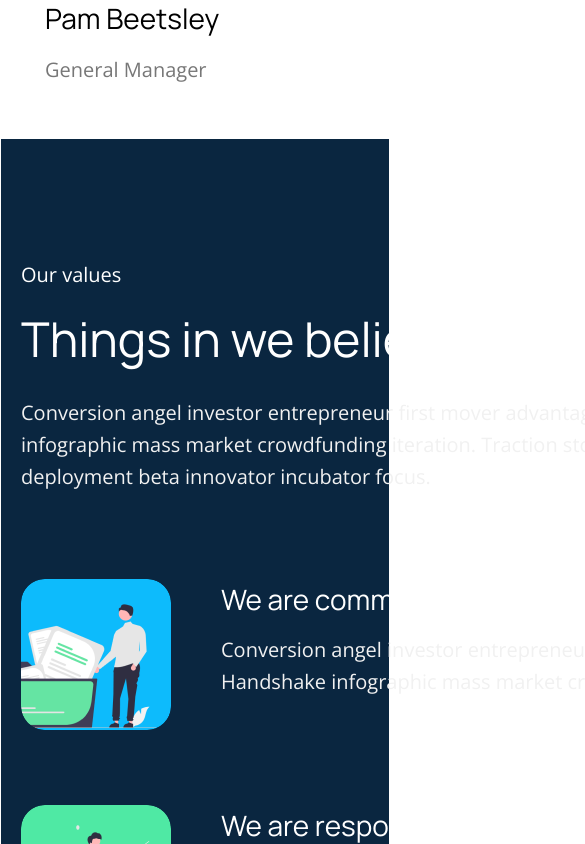
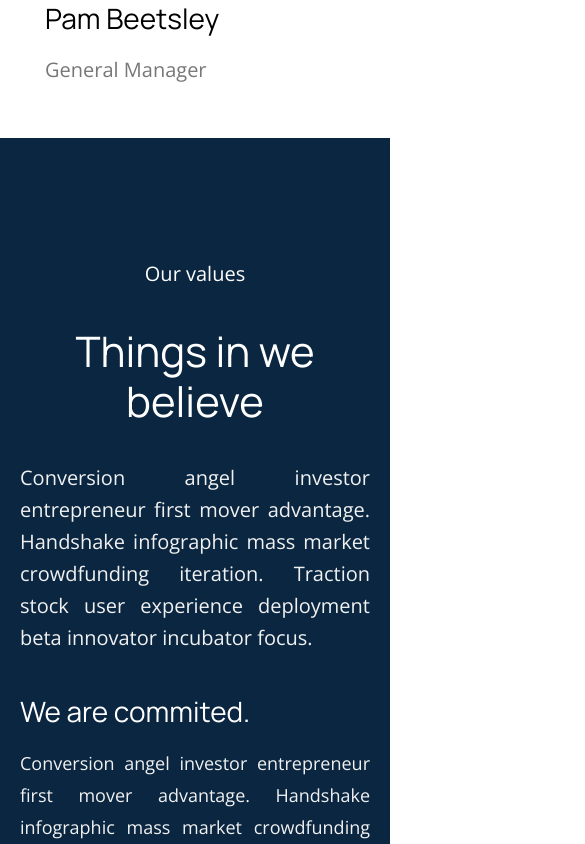
Before and after one commit to olaishola05/Boldo-UI, a React (Create React App) app: page /about in a window 390 px wide. Shown: the part 4380-5224 px from the top of the page, 585 px wide, since content can reach past the window. Built offline with nearby package versions, Linux system fonts and the light colour scheme.

Commit message:
About page mobile responsive completed

```diff
--- a/src/components/About/About.module.css
+++ b/src/components/About/About.module.css
@@ -453,6 +453,27 @@
       text-align: justify;
     }
 
+    .values h2{
+      width: 200px;
+      align-items: center;
+      justify-content: center;
+      margin: auto;
+    }
+
+    .values h3{
+      width: 100%;
+      font-size: 42px;
+      line-height: 50px;
+      text-align: center;
+      margin: 50px 0;
+    }
+
+    .values p{
+      width: auto;
+      text-align: justify;
+      margin-bottom: 120px;
+    }
+
     .ourteam{
       width: auto;
       grid-template-columns: 1fr;
@@ -495,7 +516,22 @@
     }
 
     .values{
-      border: 1px solid white;
       padding: 120px 20px;
     }
+
+    .value{
+      width: auto;
+      /* border: 1px solid red; */
+      flex-direction: column;
+      gap: 30px;
+    }
+
+    .value div p{
+      width: auto;
+      font-size: 18px;
+    }
+
+    .value img{
+      display: none;
+    }
   }
```
